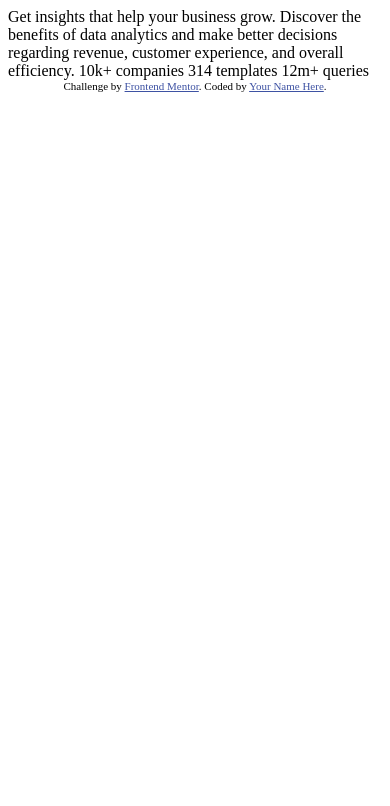
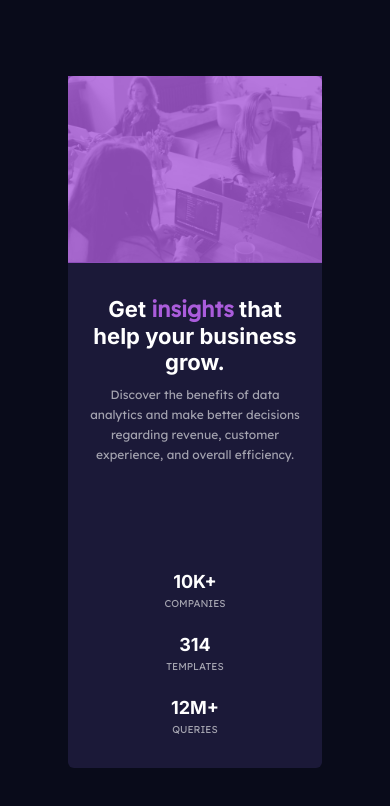
Before and after one commit to khazin/stats-preview-card-component, a plain HTML site: page index.html in a window 390 px wide. Drawn offline with Linux system fonts and the light colour scheme.

Commit message:
2nd commit. Done mobile layout

```diff
--- /dev/null
+++ b/css/style.css
@@ -0,0 +1,163 @@
+/*
+## Layout
+
+The designs were created to the following widths:
+
+- Mobile: 375px
+- Desktop: 1440px
+
+## Colors
+
+### Primary
+
+- Very dark blue (main background): hsl(233, 47%, 7%)
+- Dark desaturated blue (card background): hsl(244, 38%, 16%)
+- Soft violet (accent): hsl(277, 64%, 61%)
+
+### Neutral
+
+- White (main heading, stats): hsl(0, 0%, 100%)
+- Slightly transparent white (main paragraph): hsla(0, 0%, 100%, 0.75)
+- Slightly transparent white (stat headings): hsla(0, 0%, 100%, 0.6)
+
+## Typography
+
+### Body Copy
+
+- Font size: 15px
+
+### Font
+
+- Family: [Inter](https://fonts.google.com/specimen/Inter)
+- Weights: 400, 700
+
+- Family: [Lexend Deca](https://fonts.google.com/specimen/Lexend+Deca)
+- Weights: 400
+*/
+@import url("https://fonts.googleapis.com/css2?family=Inter:wght@400;700&family=Lexend+Deca&display=swap");
+@import url("https://fonts.googleapis.com/css2?family=Inter:wght@400;700&display=swap");
+:root {
+  --very-dark-blue: hsl(233, 47%, 7%); /*main background*/
+  --dark-desaturated-blue: hsl(244, 38%, 16%); /*card background*/
+  --soft-violet: hsl(277, 64%, 61%); /*accent*/
+  --white: hsl(0, 0%, 100%); /*main heading, stats*/
+  --slightly-transparent-white: hsla(0, 0%, 100%, 0.6); /*stat headings*/
+  --slightly-transparent-white-2: hsla(0, 0%, 100%, 0.75); /*main paragraph*/
+}
+
+* {
+  box-sizing: border-box;
+  padding: 0;
+  margin: 0;
+  font-size: 15px;
+  font-family: "Lexend Deca", sans-serif;
+}
+
+.container {
+  background-color: var(--very-dark-blue);
+  height: 100vh;
+  width: 100vw;
+  min-width: 375px; /*mobile*/
+
+  /* max-width: 1440px; */
+
+  display: flex;
+  justify-content: center;
+  align-items: center;
+}
+
+.card {
+  background-color: var(--dark-desaturated-blue);
+  width: 254px;
+  height: 82vh;
+
+  border-radius: 6px;
+}
+
+.image {
+  width: 100%;
+  height: 187px;
+  background-image: url("../images/image-header-mobile.jpg");
+  background-repeat: no-repeat;
+  background-size: contain;
+  position: relative;
+
+  border-top-left-radius: 6px;
+  border-top-right-radius: 6px;
+}
+.image::before {
+  content: "";
+  position: absolute;
+  top: 0px;
+  right: 0px;
+  bottom: 0px;
+  left: 0px;
+  background-color: rgba(170, 92, 219, 0.801);
+}
+.info {
+  width: 100%;
+  height: calc(82vh - 187px);
+  display: flex;
+  flex-direction: column;
+  justify-content: space-between;
+  align-items: center;
+
+  padding: 32px 22px;
+}
+
+.heading,
+.paragraph {
+  text-align: center;
+}
+
+.heading {
+  color: var(--white);
+  font-family: "Inter", sans-serif;
+  font-weight: 700;
+}
+
+.paragraph {
+  color: var(--slightly-transparent-white);
+  font-weight: 400;
+  font-family: "Lexend Deca", sans-serif;
+}
+
+.cta .heading {
+  font-size: 22px;
+  margin-bottom: 10px;
+}
+.cta .paragraph {
+  font-size: 12px;
+  line-height: 20px;
+}
+
+.stat {
+  display: flex;
+  flex-direction: column;
+  justify-content: space-between;
+
+  height: 165px;
+}
+
+.stat .heading {
+  font-size: 18px;
+  text-transform: uppercase;
+  margin-bottom: 5px;
+}
+.stat .paragraph {
+  font-size: 10px;
+  text-transform: uppercase;
+}
+
+.accent {
+  color: var(--soft-violet);
+  font-size: 22px;
+}
+
+.attribution {
+  font-size: 11px;
+  text-align: center;
+}
+.attribution a {
+  color: hsl(228, 45%, 44%);
+}
--- a/index.html
+++ b/index.html
@@ -1,33 +1,57 @@
 <!DOCTYPE html>
 <html lang="en">
-<head>
-  <meta charset="UTF-8">
-  <meta name="viewport" content="width=device-width, initial-scale=1.0"> <!-- displays site properly based on user's device -->
+  <head>
+    <meta charset="UTF-8" />
+    <meta name="viewport" content="width=device-width, initial-scale=1.0" />
+    <!-- displays site properly based on user's device -->
 
-  <link rel="icon" type="image/png" sizes="32x32" href="./images/favicon-32x32.png">
+    <link
+      rel="icon"
+      type="image/png"
+      sizes="32x32"
+      href="./images/favicon-32x32.png"
+    />
+    <link rel="stylesheet" href="./css/style.css" />
 
-  <title>Frontend Mentor | Stats preview card component</title>
+    <title>Frontend Mentor | Stats preview card component</title>
+  </head>
+  <body>
+    <div class="container">
+      <div class="card">
+        <div class="image"></div>
+        <div class="info">
+          <div class="cta">
+            <p class="heading">
+              Get <span class="accent">insights</span> that help your business
+              grow.
+            </p>
+            <p class="paragraph">
+              Discover the benefits of data analytics and make better decisions
+              regarding revenue, customer experience, and overall efficiency.
+            </p>
+          </div>
 
-  <!-- Feel free to remove these styles or customise in your own stylesheet 👍 -->
-  <style>
-    .attribution { font-size: 11px; text-align: center; }
-    .attribution a { color: hsl(228, 45%, 44%); }
-  </style>
-</head>
-<body>
+          <div class="stat">
+            <div class="companies">
+              <p class="heading">10k+</p>
+              <p class="paragraph">companies</p>
+            </div>
+            <div class="templates">
+              <p class="heading">314</p>
+              <p class="paragraph">templates</p>
+            </div>
 
-  Get insights that help your business grow.
-
-  Discover the benefits of data analytics and make better decisions regarding revenue, customer
-  experience, and overall efficiency.
-
-  10k+ companies
-  314 templates
-  12m+ queries
-
-  <div class="attribution">
+            <div class="queries">
+              <p class="heading">12m+</p>
+              <p class="paragraph">queries</p>
+            </div>
+          </div>
+        </div>
+      </div>
+    </div>
+    <!-- <div class="attribution">
     Challenge by <a href="https://www.frontendmentor.io?ref=challenge" target="_blank">Frontend Mentor</a>.
     Coded by <a href="#">Your Name Here</a>.
-  </div>
-</body>
+  </div> -->
+  </body>
 </html>
```
